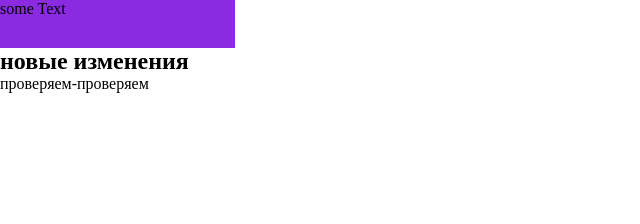
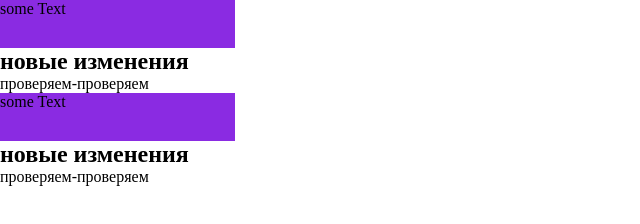
Before and after one commit to polinabych/gittest, a plain HTML site: page index.html in a window 1280 px wide. Shown: the whole page, without its empty margins (0-640 px from the left). Drawn offline with Linux system fonts and the light colour scheme.

Commit message:
3я ветка с измен

```diff
--- a/index.html
+++ b/index.html
@@ -14,5 +14,11 @@
         <p>проверяем-проверяем</p>
     </article>
     <script src="script.js"></script>
+    <article>
+        <p><span class="text-block"> some Text </span></p>
+        <h2>новые изменения</h2>
+        <p>проверяем-проверяем</p>
+    </article>
+    <script src="script.js"></script>
 </body>
 </html>
```
